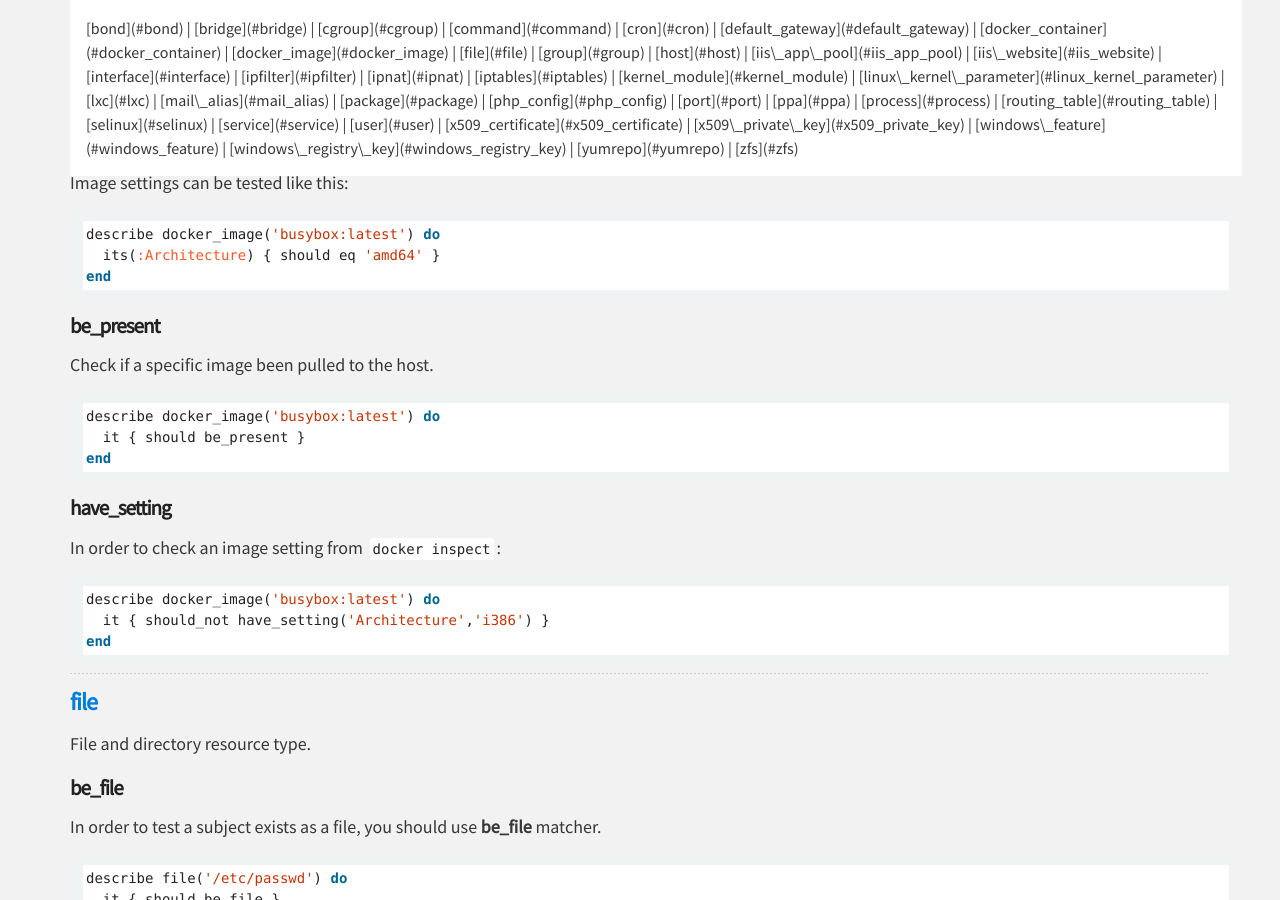
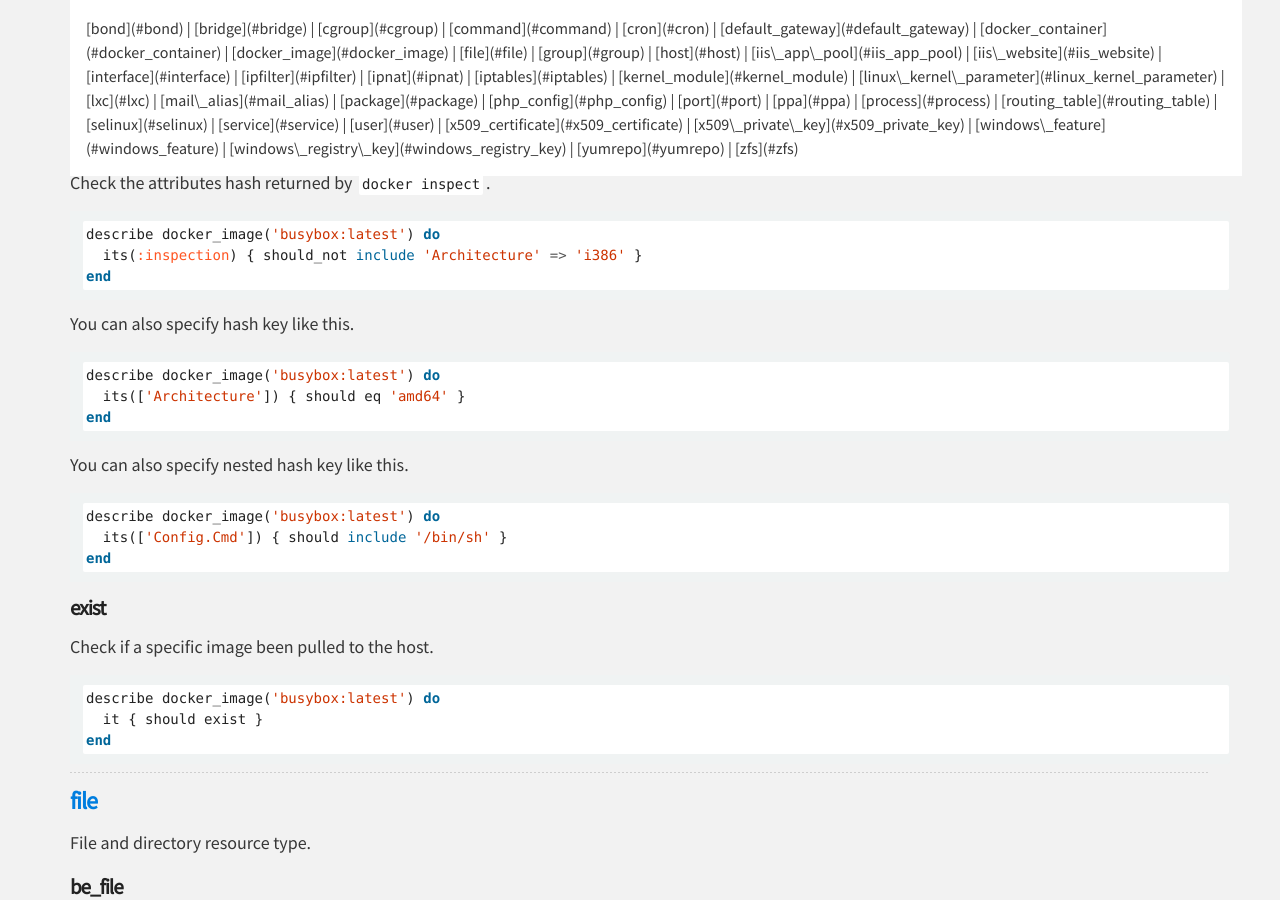
Before and after one commit to serverspec/serverspec.github.io, a Jekyll site: the page built from resource_types.md, in a window 1280 px wide and 900 px high, scrolled down 4162 px. Built offline with Jekyll 4.4.1, drawn with Linux system fonts in a browser that asks for light colours; nearby versions of some CDN libraries; Markdown is read by kramdown in place of the engine named in the settings.

Commit message:
Update documentation of docker_image

````diff
--- a/_includes/docker_image.md
+++ b/_includes/docker_image.md
@@ -2,30 +2,36 @@
 
 Docker Image resource type
 
-Image settings can be tested like this:
+Check the attributes hash returned by `docker inspect`.
 
 ```ruby
 describe docker_image('busybox:latest') do
-  its(:Architecture) { should eq 'amd64' }
+  its(:inspection) { should_not include 'Architecture' => 'i386' }
 end
 ```
 
-#### be_present
+You can also specify hash key like this.
+
+```ruby
+describe docker_image('busybox:latest') do
+  its(['Architecture']) { should eq 'amd64' }
+end
+```
+
+You can also specify nested hash key like this.
+
+```ruby
+describe docker_image('busybox:latest') do
+  its(['Config.Cmd']) { should include '/bin/sh' }
+end
+```
+
+#### exist
 
 Check if a specific image been pulled to the host.
 
 ```ruby
 describe docker_image('busybox:latest') do
-  it { should be_present }
+  it { should exist }
 end
 ```
-
-#### have_setting
-
-In order to check  an image setting from `docker inspect`:
-
-```ruby
-describe docker_image('busybox:latest') do
-  it { should_not have_setting('Architecture','i386') }
-end
-```
````
